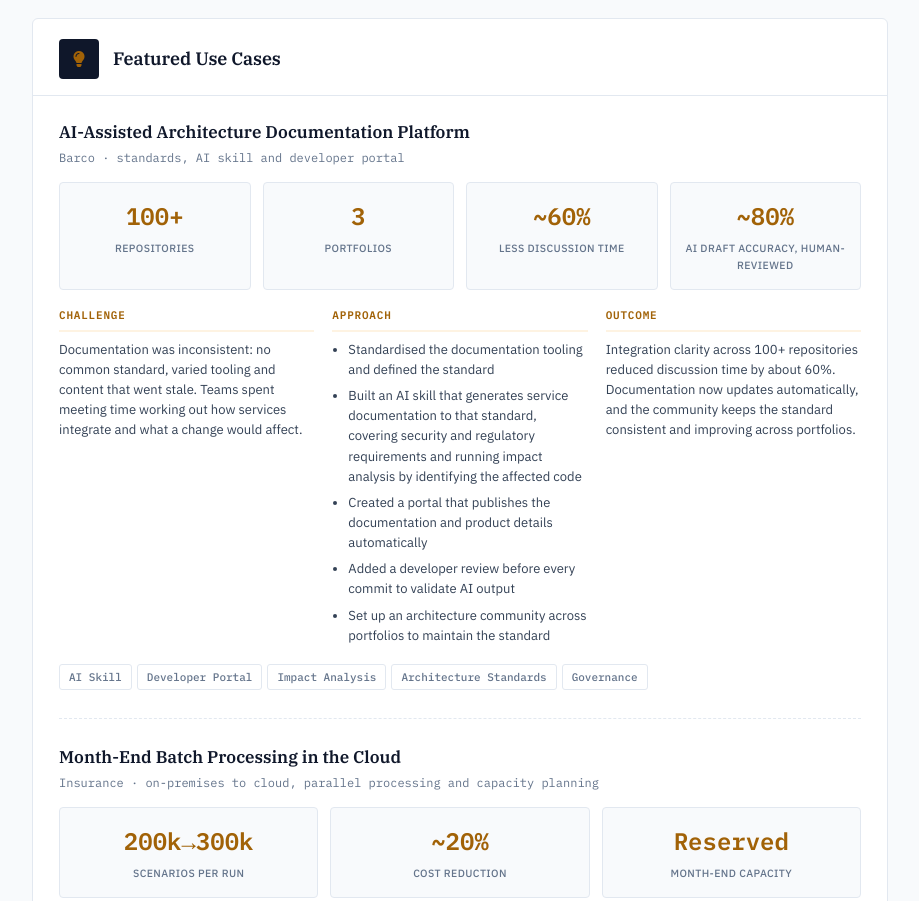
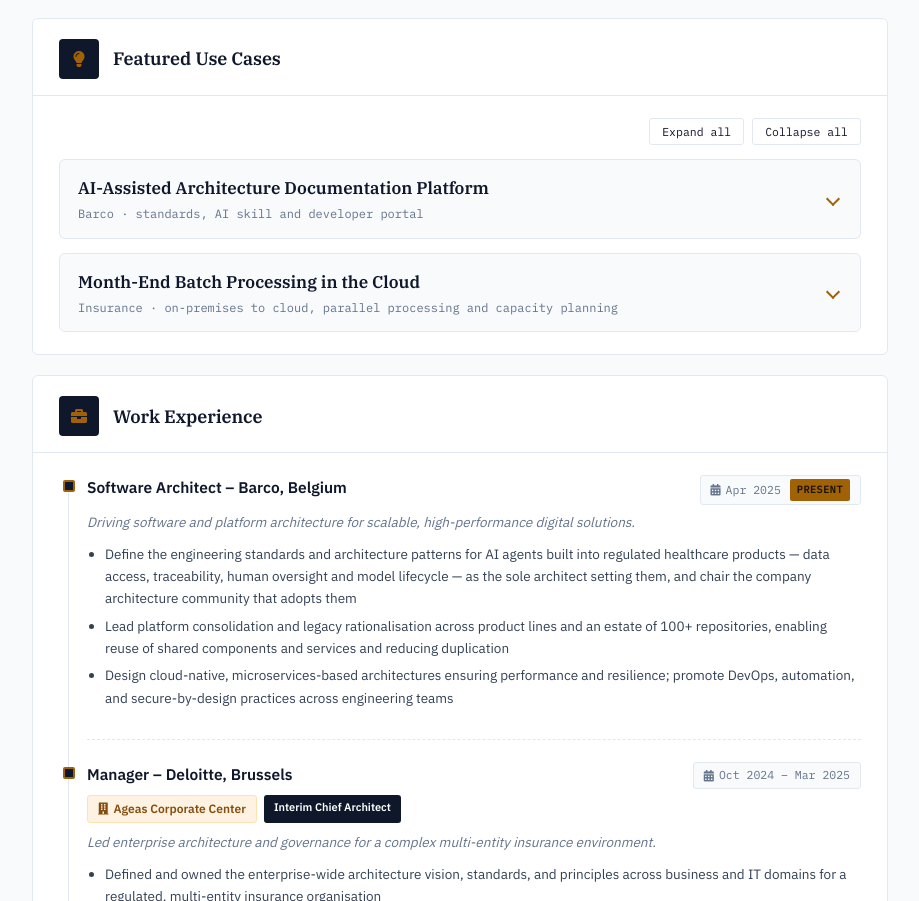
Before and after one commit to suryaprabhakaran/suryaprabhakaran.github.io, a plain HTML site: page index.html in a window 1280 px wide. Shown: the part 1366-2267 px from the top of the page, without its empty margins (332-1251 px from the left). Drawn offline with Linux system fonts and the light colour scheme.

Commit message:
Make featured use cases collapsible with quick-jump button
- Each use case is a collapsible panel (collapsed by default)
- Add Use Cases button in the header that jumps to the section and opens it
- Add Expand all / Collapse all controls
- Open all panels automatically on #use-cases links and when printing

Co-Authored-By: Claude Sonnet 5.5 <noreply@anthropic.com>
Claude-Session: https://claude.ai/code/session_01NJAokb75nzYKrwmKgwUFkK

```diff
--- a/index.html
+++ b/index.html
@@ -417,9 +417,36 @@ a:focus-visible, button:focus-visible {
 }
 
 /* ─── USE CASES ───────────────────────────────────── */
-.uc-block + .uc-block { margin-top: 28px; padding-top: 24px; border-top: 1px dashed var(--border); }
-.uc-title { font-family: var(--serif); font-size: 17px; font-weight: 600; color: var(--text); margin-bottom: 2px; }
-.uc-sub { font-family: var(--mono); font-size: 12px; color: var(--muted); margin-bottom: 14px; }
+.uc-block + .uc-block { margin-top: 14px; }
+.uc-title { font-family: var(--serif); font-size: 17px; font-weight: 600; color: var(--text); }
+.uc-sub { font-family: var(--mono); font-size: 12px; color: var(--muted); }
+details.uc-block > summary {
+  list-style: none; cursor: pointer;
+  display: flex; align-items: center; justify-content: space-between; gap: 16px;
+  padding: 14px 18px; border: 1px solid var(--border); border-radius: 6px;
+  background: var(--bg); transition: border-color .2s, background .2s;
+}
+details.uc-block > summary::-webkit-details-marker { display: none; }
+details.uc-block > summary:hover { border-color: var(--gold); }
+details.uc-block[open] > summary { border-color: var(--gold); background: var(--gold-tint); }
+details.uc-block > summary:focus-visible { outline: 2px solid var(--gold); outline-offset: 2px; }
+details.uc-block > summary .uc-title { display: block; }
+details.uc-block > summary .uc-sub { display: block; margin-top: 2px; }
+.uc-chev {
+  width: 10px; height: 10px; flex-shrink: 0; margin-right: 4px;
+  border-right: 2px solid var(--gold); border-bottom: 2px solid var(--gold);
+  transform: rotate(45deg); transition: transform .2s;
+}
+details.uc-block[open] > summary .uc-chev { transform: rotate(-135deg); }
+.uc-body { padding: 18px 4px 6px; }
+.uc-tools { display: flex; gap: 8px; justify-content: flex-end; margin-bottom: 14px; }
+.uc-btn {
+  font-family: var(--mono); font-size: 11.5px; background: #fff; color: var(--navy);
+  border: 1px solid var(--border); padding: 5px 12px; border-radius: 3px; cursor: pointer;
+  transition: border-color .2s;
+}
+.uc-btn:hover { border-color: var(--gold); }
+.uc-btn:focus-visible { outline: 2px solid var(--gold); outline-offset: 2px; }
 .uc-steps { display: grid; grid-template-columns: repeat(3, 1fr); gap: 18px; margin-top: 16px; }
 .uc-step h4 {
   font-family: var(--mono); font-size: 11px; font-weight: 600; letter-spacing: 0.8px;
@@ -483,6 +510,9 @@ a:focus-visible, button:focus-visible {
       </button>
       <a class="btn-ghost" href="https://www.linkedin.com/in/suryaprabhakaran" target="_blank" rel="noopener">
         <i class="fab fa-linkedin"></i> LinkedIn
+      </a>
+      <a class="btn-ghost" href="#use-cases" id="goto-use-cases">
+        <i class="fas fa-lightbulb"></i> Use Cases
       </a>
     </div>
   </div>
@@ -622,9 +652,14 @@ a:focus-visible, button:focus-visible {
       </div>
       <div class="card-body">
 
-        <div class="uc-block">
-          <div class="uc-title">AI-Assisted Architecture Documentation Platform</div>
-          <div class="uc-sub">Barco &middot; standards, AI skill and developer portal</div>
+        <div class="uc-tools no-print">
+          <button type="button" class="uc-btn" data-uc="open">Expand all</button>
+          <button type="button" class="uc-btn" data-uc="close">Collapse all</button>
+        </div>
+
+        <details class="uc-block">
+          <summary><span><span class="uc-title">AI-Assisted Architecture Documentation Platform</span><span class="uc-sub">Barco &middot; standards, AI skill and developer portal</span></span><span class="uc-chev" aria-hidden="true"></span></summary>
+          <div class="uc-body">
           <div class="kpi-row" style="grid-template-columns:repeat(4,1fr);margin-top:0;">
             <div class="kpi"><div class="kpi-num">100+</div><div class="kpi-label">Repositories</div></div>
             <div class="kpi"><div class="kpi-num">3</div><div class="kpi-label">Portfolios</div></div>
@@ -654,11 +689,12 @@ a:focus-visible, button:focus-visible {
           <div class="tech-row">
             <span class="tech-pill">AI Skill</span><span class="tech-pill">Developer Portal</span><span class="tech-pill">Impact Analysis</span><span class="tech-pill">Architecture Standards</span><span class="tech-pill">Governance</span>
           </div>
-        </div>
+          </div>
+        </details>
 
-        <div class="uc-block">
-          <div class="uc-title">Month-End Batch Processing in the Cloud</div>
-          <div class="uc-sub">Insurance &middot; on-premises to cloud, parallel processing and capacity planning</div>
+        <details class="uc-block">
+          <summary><span><span class="uc-title">Month-End Batch Processing in the Cloud</span><span class="uc-sub">Insurance &middot; on-premises to cloud, parallel processing and capacity planning</span></span><span class="uc-chev" aria-hidden="true"></span></summary>
+          <div class="uc-body">
           <div class="kpi-row" style="grid-template-columns:repeat(3,1fr);margin-top:0;">
             <div class="kpi"><div class="kpi-num">200k&rarr;300k</div><div class="kpi-label">Scenarios per Run</div></div>
             <div class="kpi"><div class="kpi-num">~20%</div><div class="kpi-label">Cost Reduction</div></div>
@@ -686,7 +722,8 @@ a:focus-visible, button:focus-visible {
           <div class="tech-row">
             <span class="tech-pill">Cloud Migration</span><span class="tech-pill">Parallel Processing</span><span class="tech-pill">Capacity Planning</span><span class="tech-pill">Cost Optimisation</span><span class="tech-pill">Resilience</span>
           </div>
-        </div>
+          </div>
+        </details>
 
       </div>
     </div>
@@ -862,5 +899,23 @@ a:focus-visible, button:focus-visible {
   <a href="https://www.linkedin.com/in/suryaprabhakaran" target="_blank" rel="noopener">LinkedIn</a>
 </footer>
 
+<script>
+(function () {
+  var sec = document.getElementById('use-cases');
+  if (!sec) return;
+  var items = sec.querySelectorAll('details.uc-block');
+  function setAll(open) { items.forEach(function (d) { d.open = open; }); }
+  sec.querySelectorAll('[data-uc]').forEach(function (b) {
+    b.addEventListener('click', function () { setAll(b.getAttribute('data-uc') === 'open'); });
+  });
+  var go = document.getElementById('goto-use-cases');
+  if (go) go.addEventListener('click', function () { setAll(true); });
+  function fromHash() { if (location.hash === '#use-cases') setAll(true); }
+  fromHash();
+  window.addEventListener('hashchange', fromHash);
+  window.addEventListener('beforeprint', function () { setAll(true); });
+})();
+</script>
+
 </body>
 </html>
```
